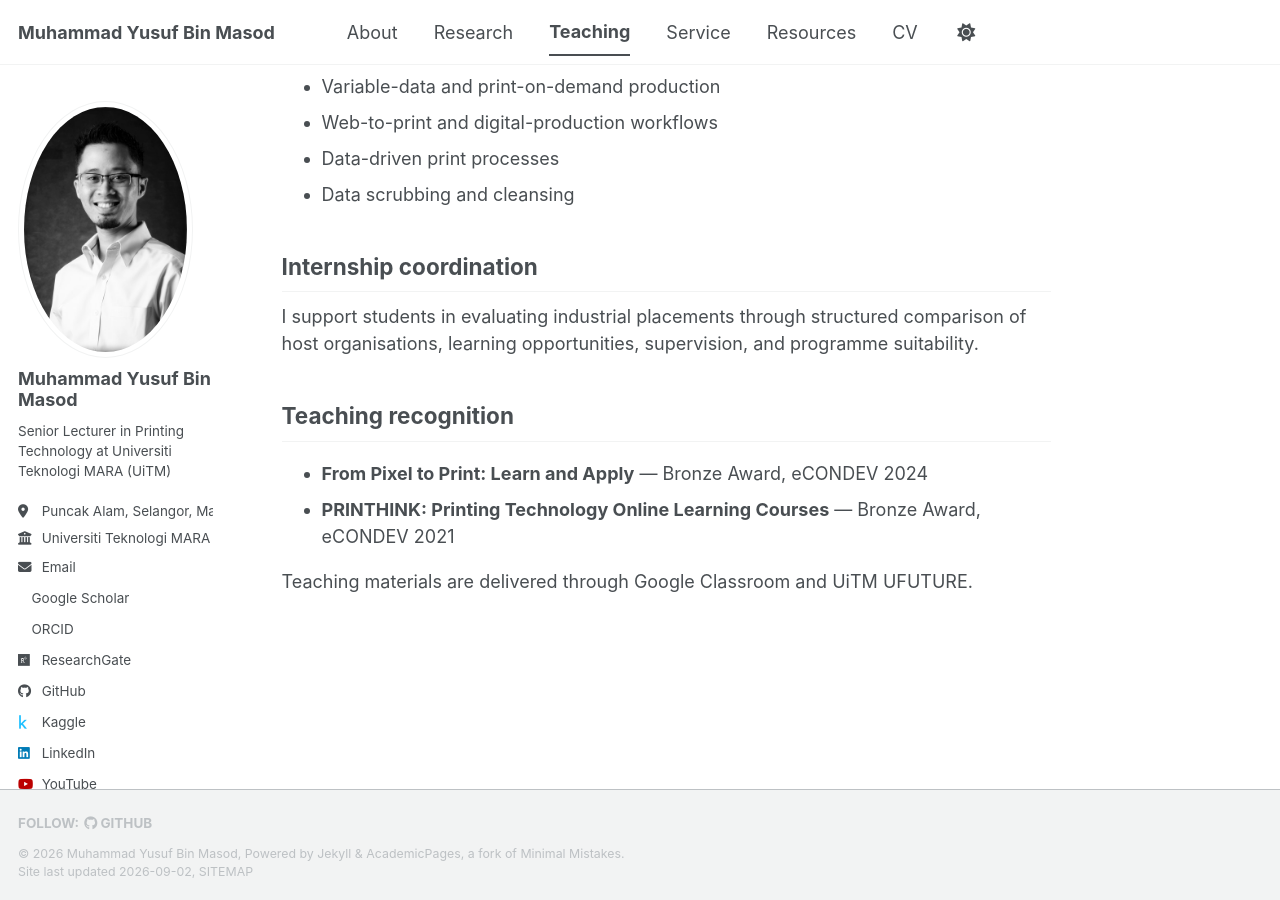
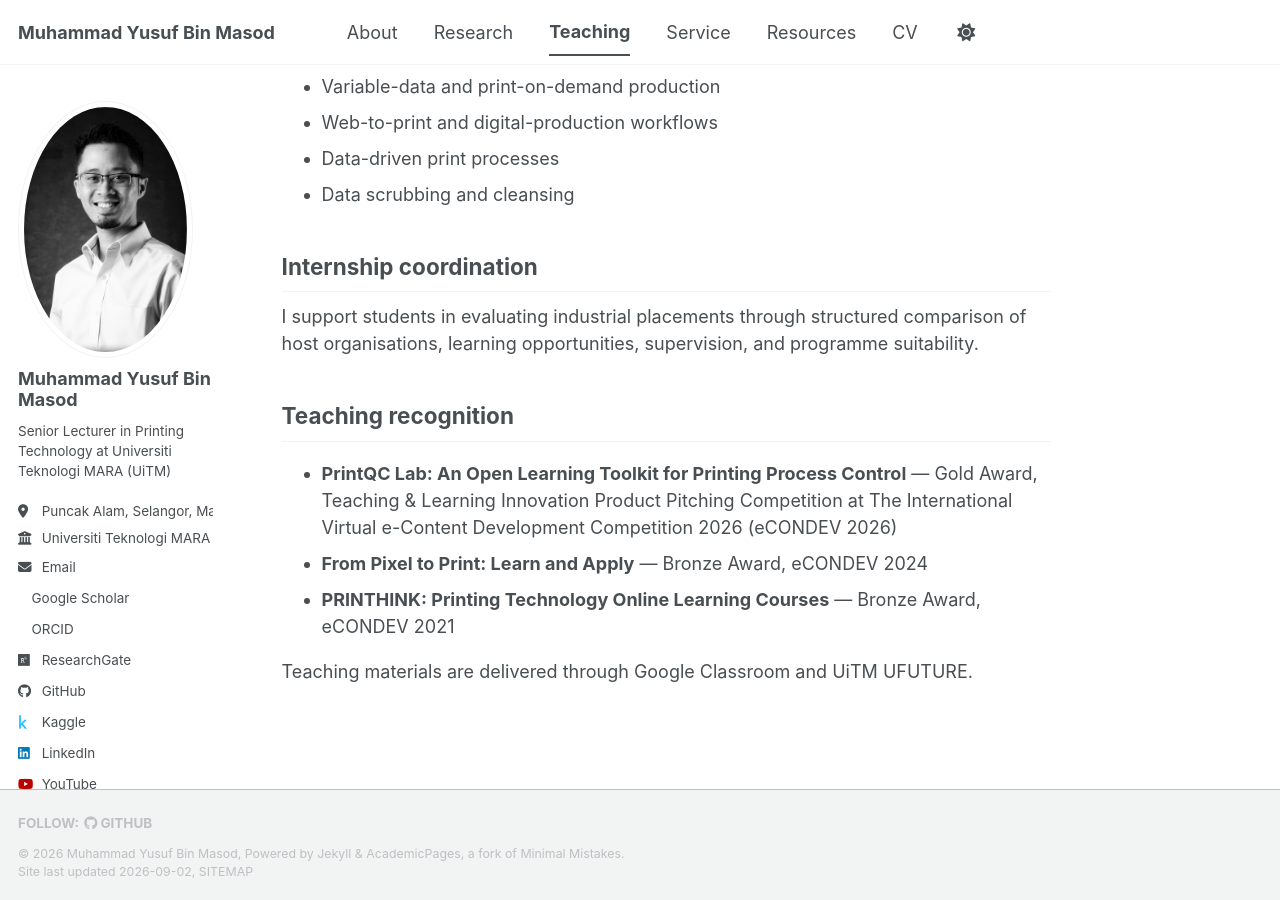
Before and after one commit to yusufmasod/academic-site-preview, a Jekyll site: the page built from _pages/teaching.html, in a window 1280 px wide and 900 px high, scrolled down 1262 px. Built offline with Jekyll 4.4.1, drawn with Linux system fonts in a browser that asks for light colours; a style sheet for code colours, icons or effects is not loaded.

Commit message:
Add PrintQC Lab eCONDEV 2026 Gold Award

```diff
--- a/_pages/teaching.html
+++ b/_pages/teaching.html
@@ -56,7 +56,7 @@ author_profile: true
 
 <h2>Teaching recognition</h2>
 
-<ul>
+<ul><li><strong>PrintQC Lab: An Open Learning Toolkit for Printing Process Control</strong> — Gold Award, Teaching & Learning Innovation Product Pitching Competition at The International Virtual e-Content Development Competition 2026 (eCONDEV 2026)</li>
   <li><strong>From Pixel to Print: Learn and Apply</strong> — Bronze Award, eCONDEV 2024</li>
   <li><strong>PRINTHINK: Printing Technology Online Learning Courses</strong> — Bronze Award, eCONDEV 2021</li>
 </ul>
```
